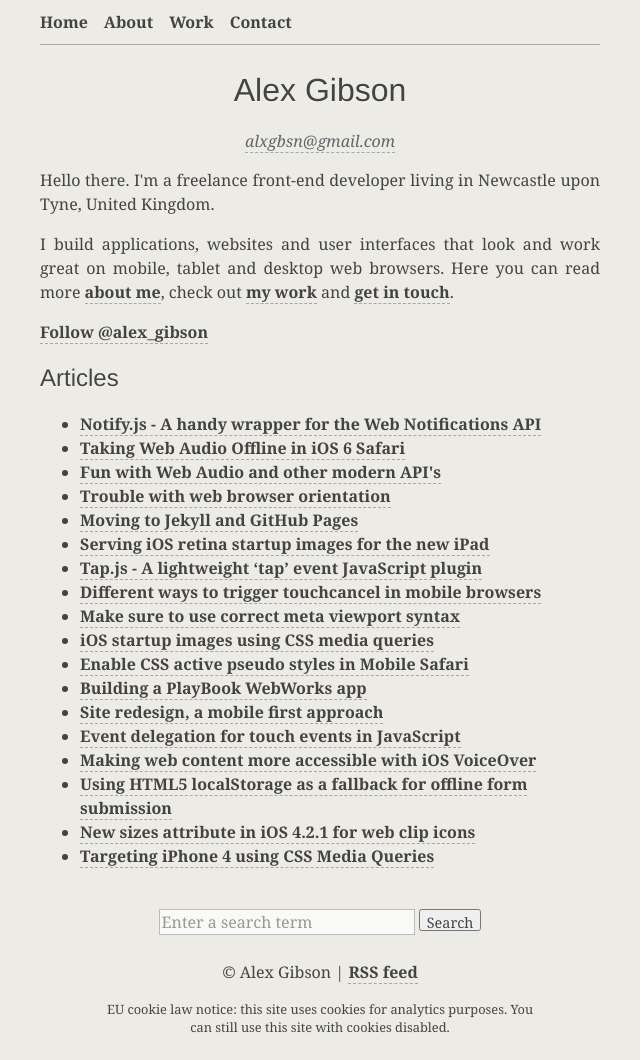
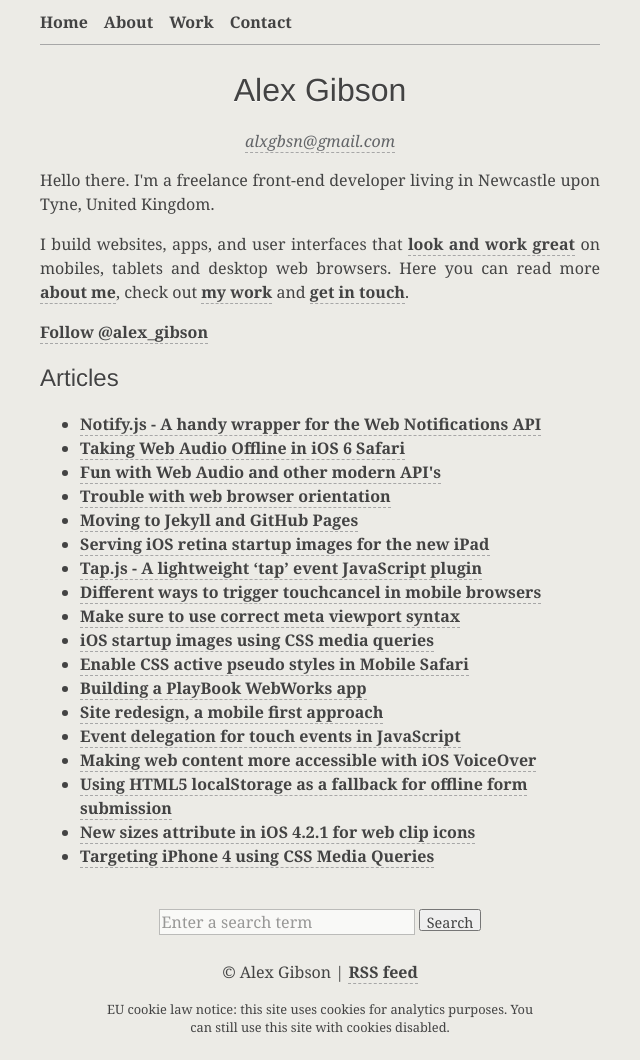
Before and after one commit to alexgibson/alxgbsn.co.uk, a Jekyll site: the page built from index.html, in a window 1280 px wide. Shown: the whole page, without its empty margins (320-960 px from the left). Built offline with Jekyll 4.4.1, drawn with Linux system fonts in a browser that asks for light colours; Markdown is read by kramdown in place of the engine named in the settings; comment, search, counter and statistics services are not loaded.

Commit message:
Update index and about page copy

```diff
--- a/about/index.html
+++ b/about/index.html
@@ -7,7 +7,7 @@ desc: About Alex Gibson, a front end developer from Newcastle upon Tyne, United
 
 <main itemscope itemtype="http://schema.org/Person">
 	<p>
-		My name is <span itemprop="name">Alex Gibson</a> and I'm a freelance <span itemprop="jobTitle">Front-end Developer</span> living in <span itemprop="address" itemscope itemtype="http://schema.org/PostalAddress"><span itemprop="addressLocality">Newcastle upon Tyne</span>, <span class="addressCountry">United Kingdom</span></span>. I build applications, websites and user interfaces that <a href="{{ root }}/work/">look and work great</a> on mobile, tablet and desktop web browsers.
+		My name is <span itemprop="name">Alex Gibson</a> and I'm a freelance <span itemprop="jobTitle">Front-end Developer</span> living in <span itemprop="address" itemscope itemtype="http://schema.org/PostalAddress"><span itemprop="addressLocality">Newcastle upon Tyne</span>, <span class="addressCountry">United Kingdom</span></span>. I build websites, apps, and user interfaces that <a href="{{ root }}/work/">look and work great</a> on mobiles, tablets and desktop web browsers.
 	</p>
 
 	<p>
--- a/index.html
+++ b/index.html
@@ -12,7 +12,7 @@ desc: Alex Gibson is a freelance front–end web developer living in Newcastle u
 		Hello there. I'm a freelance front-end developer living in Newcastle upon Tyne, United Kingdom.
 	</p>
 	<p>
-		I build applications, websites and user interfaces that look and work great on mobile, tablet and desktop web browsers. Here you can read more <a href="{{root}}/about/">about me</a>, check out <a href="{{root}}/work/">my work</a> and <a href="{{root}}/contact/">get in touch</a>.
+		I build websites, apps, and user interfaces that <a href="{{ root }}/work/">look and work great</a> on mobiles, tablets and desktop web browsers. Here you can read more <a href="{{root}}/about/">about me</a>, check out <a href="{{root}}/work/">my work</a> and <a href="{{root}}/contact/">get in touch</a>.
 	</p>
 
 	<p>
```
Also changed, not shown: other parts of about/index.html (+1 -1 lines), 4 other files.
